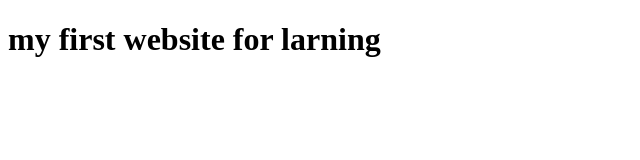
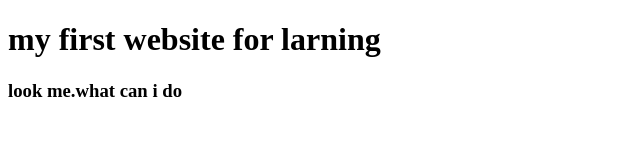
Before and after one commit to alive1258/my-first-websit, a plain HTML site: page ss.html in a window 1280 px wide. Shown: the whole page, without its empty margins (0-640 px from the left). Drawn offline with Linux system fonts and the light colour scheme.

Commit message:
larend github

```diff
--- a/ss.html
+++ b/ss.html
@@ -8,5 +8,6 @@
 </head>
 <body>
     <h1>my first website for larning</h1>
+    <h3>look me.what can i do</h3>
 </body>
 </html>
```
